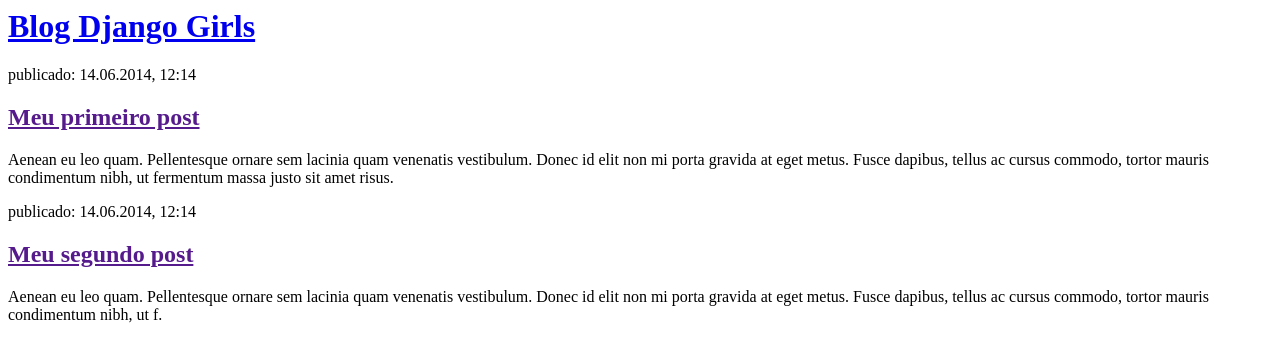
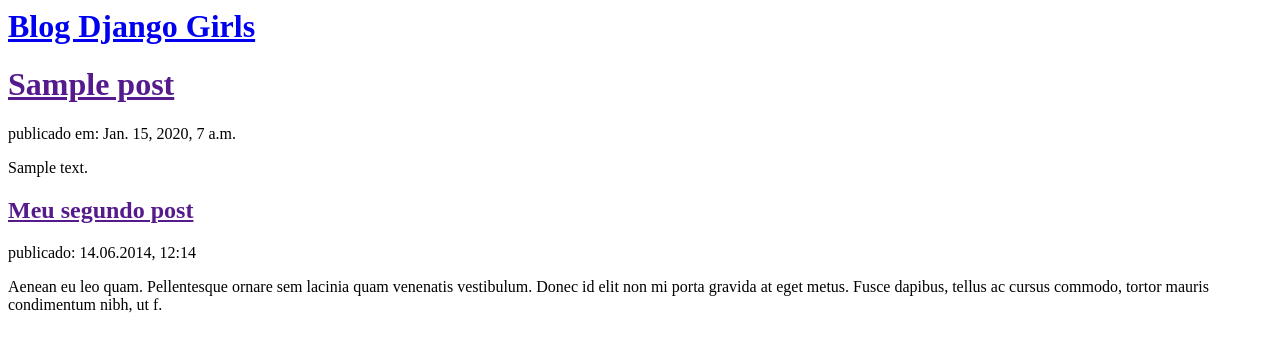
Before and after one commit to junior-richter/my-first-blog, a Django app: template blog/templates/blog/post_list.html in a window 1280 px wide. Shown: the top 362 px of the page. Run offline with Django 3.2, Linux system fonts and the light colour scheme; the template is opened without the code that fills it: values that come from a table or form of the project are taken from there, others are empty; tables that the repository leaves empty hold one stand-in row (values such as "Sample post").

Commit message:
Modified templates to display posts from database.

```diff
--- a/blog/templates/blog/post_list.html
+++ b/blog/templates/blog/post_list.html
@@ -8,14 +8,19 @@
         </div>
 
         <div>
-            <p>publicado: 14.06.2014, 12:14</p>
-            <h2><a href="">Meu primeiro post</a></h2>
-            <p>Aenean eu leo quam. Pellentesque ornare sem lacinia quam venenatis vestibulum. Donec id elit non mi porta gravida at eget metus. Fusce dapibus, tellus ac cursus commodo, tortor mauris condimentum nibh, ut fermentum massa justo sit amet risus.</p>
+            {% for post in posts %}
+            <div>
+                <h1><a href="">{{ post.title }}</a></h1>
+                <p>publicado em: {{ post.published_date}}</p>
+                <p>{{ post.text|linebreaksbr }}</p>
+            </div>
+            {% endfor %}
         </div>
 
         <div>
+
+            <h2><a href="">Meu segundo post</a></h2>
             <p>publicado: 14.06.2014, 12:14</p>
-            <h2><a href="">Meu segundo post</a></h2>
             <p>Aenean eu leo quam. Pellentesque ornare sem lacinia quam venenatis vestibulum. Donec id elit non mi porta gravida at eget metus. Fusce dapibus, tellus ac cursus commodo, tortor mauris condimentum nibh, ut f.</p>
         </div>
     </body>
--- a/blog/views.py
+++ b/blog/views.py
@@ -1,4 +1,7 @@
 from django.shortcuts import render
+from django.utils import timezone
+from .models import Post
 
 def post_list(request):
-    return render(request, 'blog/post_list.html', {})
+    posts = Post.objects.filter(published_date__lte=timezone.now()).order_by('published_date')
+    return render(request, 'blog/post_list.html', {'posts': posts})
```
